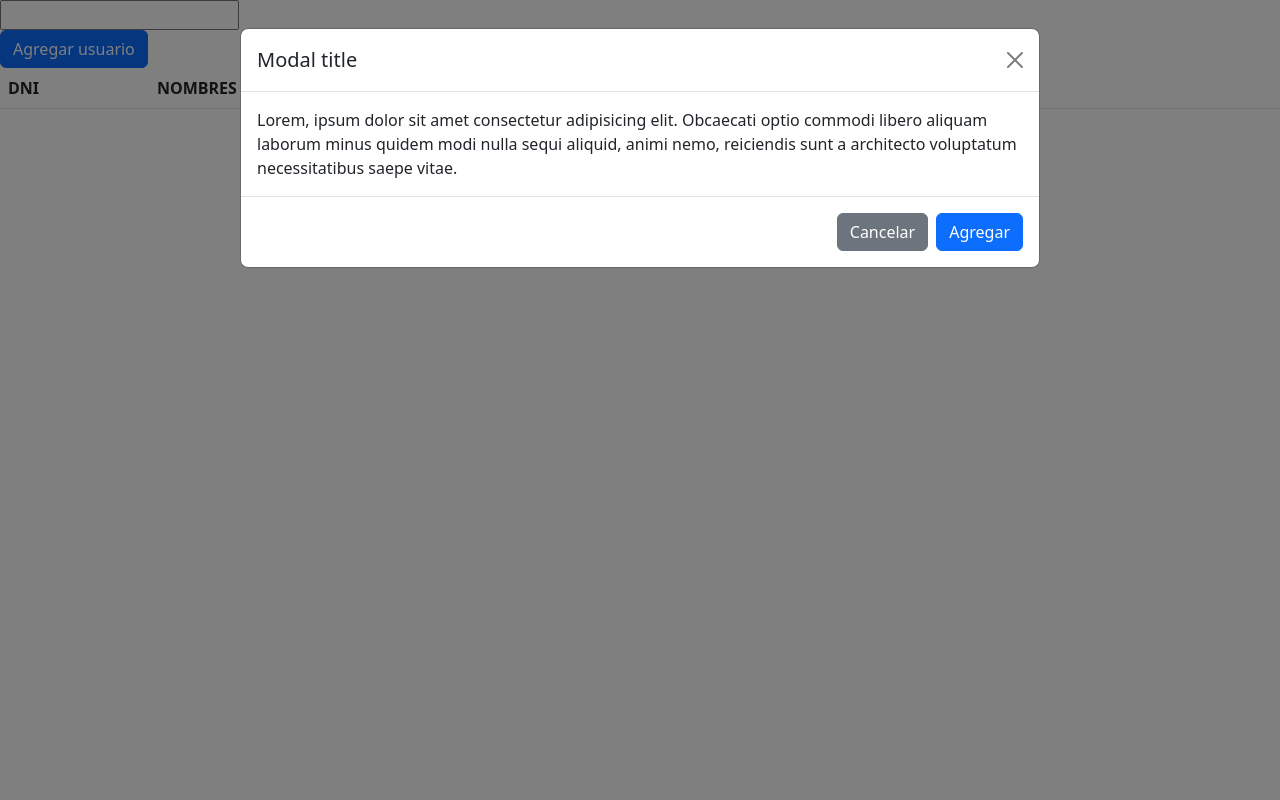
After one commit to Asterios21/FormulacionNihk, a PHP site: page /vista/secretario/modulo_UsuariosV.php in a window 1280 px wide, after a click on "Agregar usuario". The commit adds this page. Run offline with PHP 8.4, Linux system fonts and the light colour scheme; lists and menus that the app fills with data are empty.

Commit message:
commit 1

```diff
--- /dev/null
+++ b/controlador/modulo_UsuariosC.php
@@ -0,0 +1,34 @@
+<?php
+require '../modelo/modulo_UsuariosM.php';
+
+$input=isset($_POST['input']) ? conexionBD::conexion()->real_escape_string($_POST['input']):null;
+$verPoblador=verPoblador($input);
+$num_rows=$verPoblador->num_rows;
+$html='';
+
+
+if($num_rows>0){
+    while($row=$verPoblador->fetch_assoc()){
+        $dniClass=$row['dni'];
+        $html .="<tr class='$dniClass'>";
+        $html .='<td>'.$row['dni'].'</td>';
+        $html .='<td>'.$row['nombres'].'</td>';
+        $html .='<td>'.$row['apellidos'].'</td>';
+        $html .='<td>'.$row['rol'].'</td>';
+        $html .='<td>'.$row['estado'].'</td>';
+        $html .=
+        "<td>
+                <button type='button'  name='edit' class='btn btn-primary' data-bs-toggle='modal' data-bs-target='#staticBackdrop' onclick='edit($dniClass)'>Editar</button>
+        </td>";
+        $html .='</tr>';
+    }
+}
+
+else{
+    $html.='<tr>';
+    $html.='<td colspan="7">Sin Resultados</td>';
+    $html.='</tr>';
+}
+echo json_encode($html,JSON_UNESCAPED_UNICODE);
+
+?>
--- /dev/null
+++ b/js/busquedaPoblador.js
@@ -0,0 +1,17 @@
+getData()
+let input = document.getElementById("input");
+input.addEventListener('keyup',response=>getData())
+
+function getData() {
+    let input = document.getElementById("input").value;
+    let content = document.getElementById("content");
+    let url = "../controlador/modulo_UsuariosC.php";
+    let formData = new FormData();
+    formData.append("input", input);
+    fetch(url, {
+        method: "POST",
+        body: formData
+    }).then(response => response.json()).then(data => {
+        content.innerHTML = data;
+    }).catch(err => console.log(err))
+}
--- a/modelo/conexionBD.php
+++ b/modelo/conexionBD.php
@@ -2,10 +2,10 @@
     class conexionBD{
         static public function conexion(){
             $servidor="localhost";
-            $baseDeDatos="comunidad3";
+            $baseDeDatos="comunidad";
             $usuario="root";
             $contrasenia="";
-            $ruta=3307;
+            $ruta=3360;
             $conexionBD=new mysqli($servidor,$usuario,$contrasenia,$baseDeDatos,$ruta);
 
             return $conexionBD;
--- /dev/null
+++ b/vista/secretario/modulo_UsuariosV.php
@@ -0,0 +1,147 @@
+<!DOCTYPE html>
+<html lang="en">
+
+<head>
+    <meta charset="UTF-8">
+    <meta name="viewport" content="width=device-width, initial-scale=1.0">
+    <link href="https://cdn.jsdelivr.net/npm/bootstrap@5.3.0/dist/css/bootstrap.min.css" rel="stylesheet" integrity="sha384-9ndCyUaIbzAi2FUVXJi0CjmCapSmO7SnpJef0486qhLnuZ2cdeRhO02iuK6FUUVM" crossorigin="anonymous">
+    <script src="https://ajax.googleapis.com/ajax/libs/jquery/3.7.0/jquery.min.js"></script>
+    <title>Document</title>
+</head>
+
+<body>
+    <form action="" method="POST">
+        <input type="text" name="input" id="input">
+    </form>
+    <!-- Button trigger modal -->
+    <button type="button" class="btn btn-primary" data-bs-toggle="modal" data-bs-target="#staticBackdrop1">
+        <i class="fa-sharp fa-solid fa-plus"></i> Agregar usuario
+    </button>
+    <table class="table table-striped">
+        <thead>
+            <th>DNI</th>
+            <th>NOMBRES</th>
+            <th>APELLIDOS</th>
+            <th>ROL</th>
+            <th>ESTADO</th>
+            <th></th>
+            <th></th>
+        </thead>
+        <tbody id="content">
+
+        </tbody>
+    </table>
+
+    <div class="modal fade modal-lg" id="staticBackdrop1" data-bs-backdrop="static" data-bs-keyboard="false" tabindex="-1" aria-labelledby="staticBackdropLabel" aria-hidden="true">
+        <div class="modal-dialog">
+            <div class="modal-content">
+                <div class="modal-header">
+                    <h1 class="modal-title fs-5" id="staticBackdropLabel">Modal title</h1>
+                    <button type="button" class="btn-close" data-bs-dismiss="modal" aria-label="Close"></button>
+                </div>
+                <div class="modal-body">
+                    Lorem, ipsum dolor sit amet consectetur adipisicing elit. Obcaecati optio commodi libero aliquam laborum minus quidem modi nulla sequi aliquid, animi nemo, reiciendis sunt a architecto voluptatum necessitatibus saepe vitae. </div>
+                <div class="modal-footer">
+                    <button type="button" class="btn btn-secondary" data-bs-dismiss="modal">Cancelar</button>
+                    <button type="button" class="btn btn-primary">Agregar</button>
+                </div>
+            </div>
+        </div>
+    </div>
+
+
+    <div class="modal fade" id="staticBackdrop" data-bs-backdrop="static" data-bs-keyboard="false" tabindex="-1" aria-labelledby="staticBackdropLabel" aria-hidden="true">
+        <div class="modal-dialog">
+            <div class="modal-content">
+                <div class="modal-header">
+                    <h1 class="modal-title fs-5" id="staticBackdropLabel">Modal title</h1>
+                    <button type="button" class="btn-close" data-bs-dismiss="modal" aria-label="Close"></button>
+                </div>
+                <div class="modal-body">
+                    <form action="" id='editForm'>
+                        <label for="modal_dni">DNI: </label>
+                        <input type="text" name='modal_dni' id='modal_dni' required>
+                        <input type="text" name='modal_dni_hidden' id='modal_dni_hidden' hidden>
+                        <label for="modal_nombres">NOMBRES: </label>
+                        <input type="text" name='modal_nombres' id='modal_nombres' required>
+                        <label for="modal_apellidos">APELLIDOS: </label>
+                        <input type="text" name='modal_apellidos' id='modal_apellidos' required>
+                        <select class="form-select form-select-sm" aria-label=".form-select-sm example" name='modal_rol' id='modal_rol'>
+                            <option value="sin rol" selected>sin rol</option>
+                            <option value="secretario">secretario</option>
+                            <option value="tesorero">tesorero</option>
+                        </select>
+                        <div class="form-check">
+                            <input class="form-check-input" type="checkbox" value="" name='modal_estado' id="modal_estado" checked>
+                            <label class="form-check-label" for="modal_estado">
+                                Activo
+                            </label>
+                        </div>
+                    </form>
+                </div>
+                <div class="modal-footer">
+                    <button type="button" class="btn btn-secondary" data-bs-dismiss="modal">Cancelar</button>
+                    <button type="button" class="btn btn-primary" onclick='apply()'>Aplicar</button>
+                </div>
+            </div>
+        </div>
+    </div>
+
+    <script>
+        var usuario = {
+            dni: '',
+            nombres: '',
+            apellidos: '',
+            rol: '',
+            estado: '',
+        }
+
+        function edit(dniClass) {
+            let data = document.getElementsByClassName(dniClass);
+            let modal_dni = document.getElementById('modal_dni')
+            let modal_dni_hidden = document.getElementById('modal_dni_hidden')
+            let modal_nombres = document.getElementById('modal_nombres')
+            let modal_apellidos = document.getElementById('modal_apellidos')
+            let modal_rol = document.getElementById('modal_rol')
+            let modal_estado = document.getElementById('modal_estado')
+            usuario = {
+                dni: data[0].cells[0].textContent,
+                nombres: data[0].cells[1].textContent,
+                apellidos: data[0].cells[2].textContent,
+                rol: data[0].cells[3].textContent,
+                estado: data[0].cells[4].textContent,
+            }
+            modal_dni.value = usuario.dni
+            modal_dni_hidden.value = usuario.dni
+            modal_nombres.value = usuario.nombres
+            modal_apellidos.value = usuario.apellidos
+            modal_rol.value = usuario.rol
+            modal_estado.checked = usuario.estado != 0 ? true : false
+        }
+
+        function apply() {
+            var editForm = document.getElementById('editForm')
+            var data = new FormData(editForm)
+            let modal_dni = document.getElementById('modal_dni')
+            let modal_nombres = document.getElementById('modal_nombres')
+            let modal_apellidos = document.getElementById('modal_apellidos')
+            let modal_rol = document.getElementById('modal_rol')
+            let modal_estado = document.getElementById('modal_estado')
+
+            if (modal_dni.value.length != 0 && modal_nombres.value.length != 0 && modal_apellidos.value.length != 0) {
+                fetch('../modelo/modulo_usuariosM.php', {
+                    method: 'POST',
+                    body: data
+                }).then(res => res.json()).then(data => {
+                    console.log(data)
+                })
+            } else {
+                alert('Llene todos los campos')
+            }
+        }
+    </script>
+    <script src="../js/busquedaPoblador.js"></script>
+    <script src="https://cdn.jsdelivr.net/npm/bootstrap@5.3.0/dist/js/bootstrap.bundle.min.js" integrity="sha384-geWF76RCwLtnZ8qwWowPQNguL3RmwHVBC9FhGdlKrxdiJJigb/j/68SIy3Te4Bkz" crossorigin="anonymous"></script>
+</body>
+
+</html>
```
Also changed, not shown: controlador/modulo_DeudasC.php (added, +34 -0 lines), controlador/rutas.php (+5 -2 lines), modelo/modulo_DeudasM.php (added, +29 -0 lines), modelo/modulo_UsuariosM.php (added, +29 -0 lines), vista/tesorero/modulo_DeudasV.php (added, +11 -0 lines), vista/usuariosV.php (+5 -3 lines).
